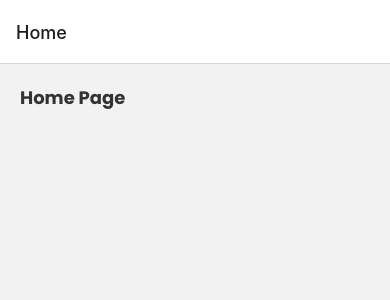
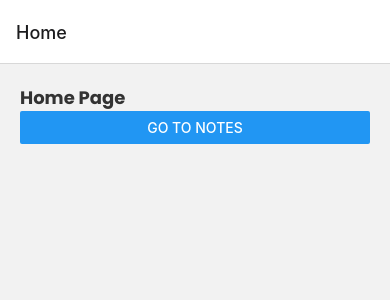
Before and after one commit to toluolatubosun/Mobile-App-Development, a React Native app: screen /Home in a window 390 px wide. Shown: the top 300 px of the page. Built offline with nearby package versions, Linux system fonts and the light colour scheme.

Commit message:
move between screens

```diff
--- a/screens/About.js
+++ b/screens/About.js
@@ -1,5 +1,6 @@
 import React from 'react';
 import { View, Text } from "react-native";
+import { globalStyles } from '../styles/global';
 
 export default function About() {
     return (
--- a/screens/Home.js
+++ b/screens/Home.js
@@ -1,11 +1,13 @@
 import React from 'react';
-import { View, Text } from "react-native";
+import { View, Text, Button } from "react-native";
 import { globalStyles } from '../styles/global';
 
-export default function Home() {
+export default function Home({ navigation }) {
     return (
         <View style={globalStyles.container}>
             <Text style={globalStyles.titleText}>Home Page</Text>
+            <Button onPress={() => navigation.navigate("Note")} title="Go to notes"/>
+            {/* We also have push and pop */}
         </View>
     )
 }
--- a/screens/Note.js
+++ b/screens/Note.js
@@ -1,5 +1,6 @@
 import React from 'react';
 import { View, Text } from "react-native";
+import { globalStyles } from '../styles/global';
 
 export default function Note() {
     return (
```
